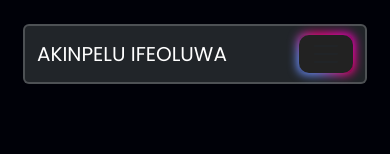
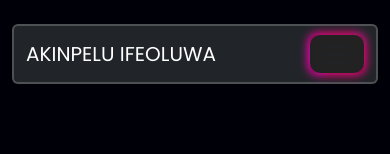
Before and after one commit to Hephetech1/myportfolio, a plain HTML site: page index.html in a window 390 px wide. Shown: the top 154 px of the page. Drawn offline with nearby package versions, Linux system fonts and the light colour scheme.

Commit message:
change some writups

```diff
--- a/styles.css
+++ b/styles.css
@@ -344,31 +344,25 @@ form {
        position: relative;
 
     }
-.navbar {
-    position: fixed !important;
-    width:94%;
-    margin: auto;
-    top: 0px !important;
-    z-index: 1050 !important;
+html,
+body {
+    overflow-x: hidden;
+    /* Prevents unwanted horizontal scroll */
+    height: auto !important;
+    /* Ensures body adapts to content */
 }
-
 
 .navbar {
     position: sticky !important;
     top: 0 !important;
     z-index: 1050 !important;
+    /* Ensures navbar stays above other content */
     background-color: rgb(33, 37, 41) !important;
-    /* Ensures visibility */
+    /* Dark navbar color */
+    width: 100%;
+    height: auto;
+    /* Allows navbar to adjust height naturally */
 }
-
-body {
-    overflow-y: auto !important;
-    /* Allows scrolling */
-    height: 100vh;
-    /* Ensures full-page scrolling */
-}
-
-
 
     .container {
         width: 100%;
```
